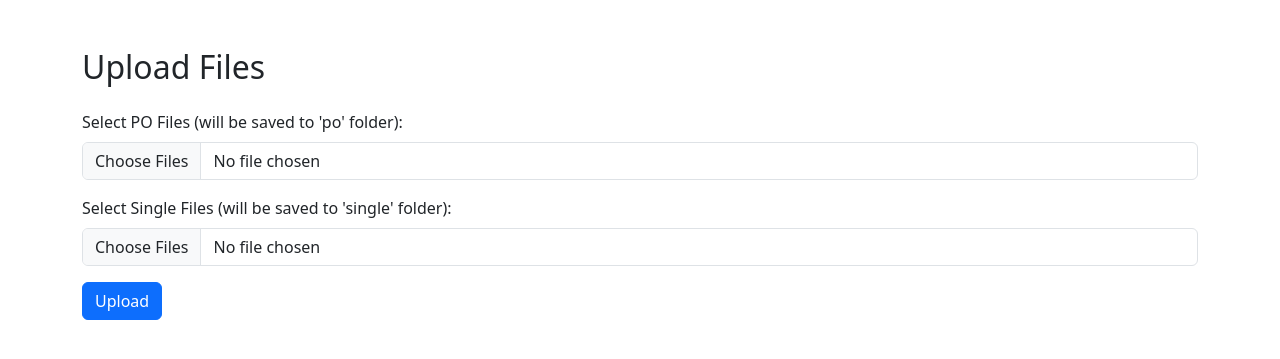
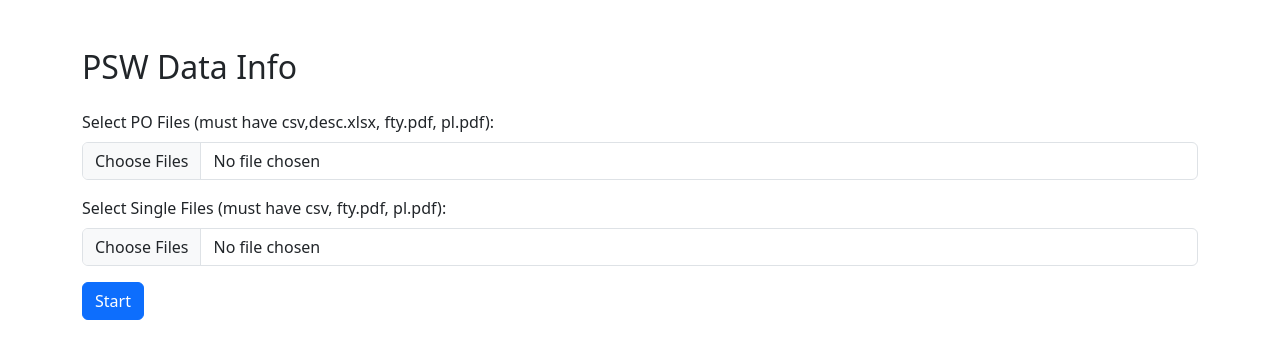
Before and after one commit to mab3321/pws, a Flask app: page / in a window 1280 px wide. Shown: the top 359 px of the page. Run offline with Flask 3, Linux system fonts and the light colour scheme; some libraries are stand-ins or nearby versions.

Commit message:
Front End Enabled

```diff
--- a/export/app.py
+++ b/export/app.py
@@ -1,11 +1,71 @@
 import os
 import time
+import multiprocessing
 from flask import Flask, request, render_template, flash, redirect, url_for
 from werkzeug.utils import secure_filename
+from club import main as club_main
+from helpers import *
 
 app = Flask(__name__)
 app.secret_key = "supersecretkey"
 app.config['UPLOAD_FOLDER'] = 'multi'
+
+def start_selenium_job(single_files=None,single_folder_path=None,po_files=None,po_folder_path=None):
+    """Start the Selenium job with the provided data."""
+    try:
+        # Selenium job data
+            pl_pdf_path = fty_pdf_path = csv_path = None
+            pl_po_pdf_path = fty_po_pdf_path = csv_po_path = desc_po_path = None
+            fty_parser = pl_parser = po_parser = None
+            final_table_data = None
+            pdf_paths = []
+            # Extract files and paths
+            if single_files:
+                pl_pdf_path, fty_pdf_path, csv_path = extract_files_club_single(single_folder_path)
+            if po_files:
+                pl_po_pdf_path, fty_po_pdf_path, csv_po_path, desc_po_path = extract_files_club_po(po_folder_path)
+
+            if fty_pdf_path:
+                fty_parser = MultiSingleParse(fty_pdf_path, csv_path=csv_path)
+                pl_parser = PlParse(pl_pdf_path)
+
+            if fty_po_pdf_path:
+                pl_parser = PlParse(pl_po_pdf_path)
+                po_parser = MultiPOParse(path=fty_po_pdf_path, csv_path=csv_po_path, des_path=desc_po_path)
+
+            if fty_pdf_path and fty_po_pdf_path:
+                final_table_data = add_data_dictionaries(po_parser.extracted_data['final_table'], fty_parser.extracted_data['final_table'])
+                fty_merge_path = merge_pdfs(fty_po_pdf_path, fty_pdf_path)
+                pl_merge_path = merge_pdfs(pl_po_pdf_path, pl_pdf_path)
+                pdf_paths = [fty_merge_path, pl_merge_path]
+            elif fty_pdf_path:
+                final_table_data = fty_parser.extracted_data['final_table']
+                pdf_paths = [pl_pdf_path, fty_pdf_path]
+            else:
+                final_table_data = po_parser.extracted_data['final_table']
+                pdf_paths = [fty_po_pdf_path, pl_po_pdf_path]
+
+            # Prepare data for the Selenium job
+            data = {
+                'transaction_id': 123,
+                'user_id': 123,
+                'URL': 'https://app.psw.gov.pk/app/',
+                'UserName': 'CA-01-2688539',
+                'Password': 'Express@5599',
+                'pdf_paths': pdf_paths,
+                'pl_data': pl_parser.extracted_data,
+                'fty_data': fty_parser.extracted_data,
+                'po_obj': po_parser,
+                'final_table': final_table_data,
+            }
+
+            required_keys = list(data.keys())
+            if not all(key in data for key in required_keys):
+                print("Missing required keys in data dictionary")
+                return False
+            club_main(data)  # Your main Selenium job logic goes here
+    except Exception as e:
+        print(f"Error in Selenium job: {e}")
 
 # Ensure upload folders exist
 os.makedirs(app.config['UPLOAD_FOLDER'], exist_ok=True)
@@ -28,7 +88,7 @@ def validate_po_files(filenames):
     return all(found_patterns.values())
 
 def validate_single_files(filenames):
-    """Ensure po files contain at least one of 'desc', 'fty', or 'pl' in their names."""
+    """Ensure single files contain both 'fty' and 'pl' in their names."""
     required_patterns = ['fty', 'pl']
     found_patterns = {pattern: False for pattern in required_patterns}
 
@@ -43,6 +103,8 @@ def validate_single_files(filenames):
 @app.route('/', methods=['GET', 'POST'])
 def upload_files():
     if request.method == 'POST':
+        single_folder_path = None
+        po_folder_path = None
         po_files = filter_empty_files(request.files.getlist('po_files[]'))
         single_files = filter_empty_files(request.files.getlist('single_files[]'))
 
@@ -54,7 +116,7 @@ def upload_files():
         if po_files:
             po_filenames = [file.filename for file in po_files]
             if not validate_po_files(po_filenames):
-                flash('Error: po files must contain "desc.xlsx", "fty", or "pl" in the names.')
+                flash('Error: PO files must contain "desc.xlsx", "fty", or "pl" in the names.')
                 return redirect(request.url)
 
         # Validate single files
@@ -64,33 +126,47 @@ def upload_files():
                 flash('Error: Single files must contain both "fty" and "pl" in the names.')
                 return redirect(request.url)
 
-        # Create the timestamped folder for po_files
-        timestamp = time.strftime("%Y%m%d-%H%M%S")
-        print(f"Po Files are {po_files}")
-        print(f"Single Files are {single_files}")
-        if po_files:
-            po_folder_path = os.path.join(app.config['UPLOAD_FOLDER'], f"po{timestamp}")
-            os.makedirs(po_folder_path, exist_ok=True)
-            # Save the po files
-            for file in po_files:
-                filename = secure_filename(file.filename)
-                save_path = os.path.join(po_folder_path, filename)
-                file.save(save_path)
-        # Save the single files to the single folder
-        if single_files:
-            single_folder_path = os.path.join(app.config['UPLOAD_FOLDER'], f"single{timestamp}")
-            os.makedirs(single_folder_path, exist_ok=True)
-            # Save the single files
-            for file in single_files:
-                filename = secure_filename(file.filename)
-                save_path = os.path.join(single_folder_path, filename)
-                file.save(save_path)
+        try:
+            # Create the timestamped folder for po_files
+            timestamp = time.strftime("%Y%m%d-%H%M%S")
+            print(f"PO Files are {po_files}")
+            print(f"Single Files are {single_files}")
 
+            single_file_paths = []
+            po_file_paths = []
 
-        flash('Files successfully uploaded.')
+            if po_files:
+                po_folder_path = os.path.join(app.config['UPLOAD_FOLDER'], f"po{timestamp}")
+                os.makedirs(po_folder_path, exist_ok=True)
+                # Save the po files
+                for file in po_files:
+                    filename = secure_filename(file.filename)
+                    save_path = os.path.join(po_folder_path, filename)
+                    file.save(save_path)
+                    po_file_paths.append(save_path)
+
+            # Save the single files to the single folder
+            if single_files:
+                single_folder_path = os.path.join(app.config['UPLOAD_FOLDER'], f"single{timestamp}")
+                os.makedirs(single_folder_path, exist_ok=True)
+                # Save the single files
+                for file in single_files:
+                    filename = secure_filename(file.filename)
+                    save_path = os.path.join(single_folder_path, filename)
+                    file.save(save_path)
+                    single_file_paths.append(save_path)
+
+            # Start the Selenium job using multiprocessing, passing file paths instead of FileStorage objects
+            selenium_process = multiprocessing.Process(target=start_selenium_job, args=(single_file_paths, single_folder_path, po_file_paths, po_folder_path))
+            selenium_process.start()
+
+            flash('Files successfully uploaded and Selenium job started.')
+        except Exception as e:
+            flash(f"An error occurred: {e}")
+            print(e)
+
         return redirect(url_for('upload_files'))
 
     return render_template('upload.html')
-
 if __name__ == '__main__':
     app.run(debug=True)
--- a/export/club.py
+++ b/export/club.py
@@ -457,7 +457,7 @@ def process_gd_number_pop_up_492(driver : webdriver.Chrome,data):
     except :
         Quantity = 0.0
     try:
-        CONSUMED = float(data.get('NOW CONSUMED'))
+        CONSUMED = float(data.get('Now Consume'))
     except :
         CONSUMED = 0.0
     if CONSUMED < Quantity:
@@ -1018,7 +1018,7 @@ if __name__ == "__main__":
     parser.add_argument('--user_id', type=int, default=123, help='Transaction ID')
     parser.add_argument('--URL', type=str, default='https://app.psw.gov.pk/app/', help='URL')
     parser.add_argument('--UserName', type=str, default='CA-01-2688539', help='Username')
-    parser.add_argument('--Password', type=str, default='Express@3833', help='Password')
+    parser.add_argument('--Password', type=str, default='Express@5599', help='Password')
     parser.add_argument('--player_username', type=str, default='hassanlahore', help='Player username')
     parser.add_argument('--player_nickname', type=str, default='hassanlahore', help='Player nickname')
     parser.add_argument('--player_password', type=str, default='12345', help='Player password')
--- a/export/templates/upload.html
+++ b/export/templates/upload.html
@@ -8,7 +8,7 @@
 </head>
 <body>
     <div class="container mt-5">
-        <h2 class="mb-4">Upload Files</h2>
+        <h2 class="mb-4">PSW Data Info</h2>
         {% with messages = get_flashed_messages() %}
             {% if messages %}
                 <div class="alert alert-warning" role="alert">
@@ -18,14 +18,14 @@
         {% endwith %}
         <form method="post" enctype="multipart/form-data">
             <div class="mb-3">
-                <label for="po_files" class="form-label">Select PO Files (will be saved to 'po' folder):</label>
+                <label for="po_files" class="form-label">Select PO Files (must have csv,desc.xlsx, fty.pdf, pl.pdf):</label>
                 <input type="file" name="po_files[]" multiple class="form-control">
             </div>
             <div class="mb-3">
-                <label for="single_files" class="form-label">Select Single Files (will be saved to 'single' folder):</label>
+                <label for="single_files" class="form-label">Select Single Files (must have csv, fty.pdf, pl.pdf):</label>
                 <input type="file" name="single_files[]" multiple class="form-control">
             </div>
-            <button type="submit" class="btn btn-primary">Upload</button>
+            <button type="submit" class="btn btn-primary">Start</button>
         </form>
     </div>
     <script src="https://cdn.jsdelivr.net/npm/bootstrap@5.3.0/dist/js/bootstrap.bundle.min.js"></script>
```
Also changed, not shown: export/helpers/helperFuncs.py (+13 -6 lines), 3 other files.
